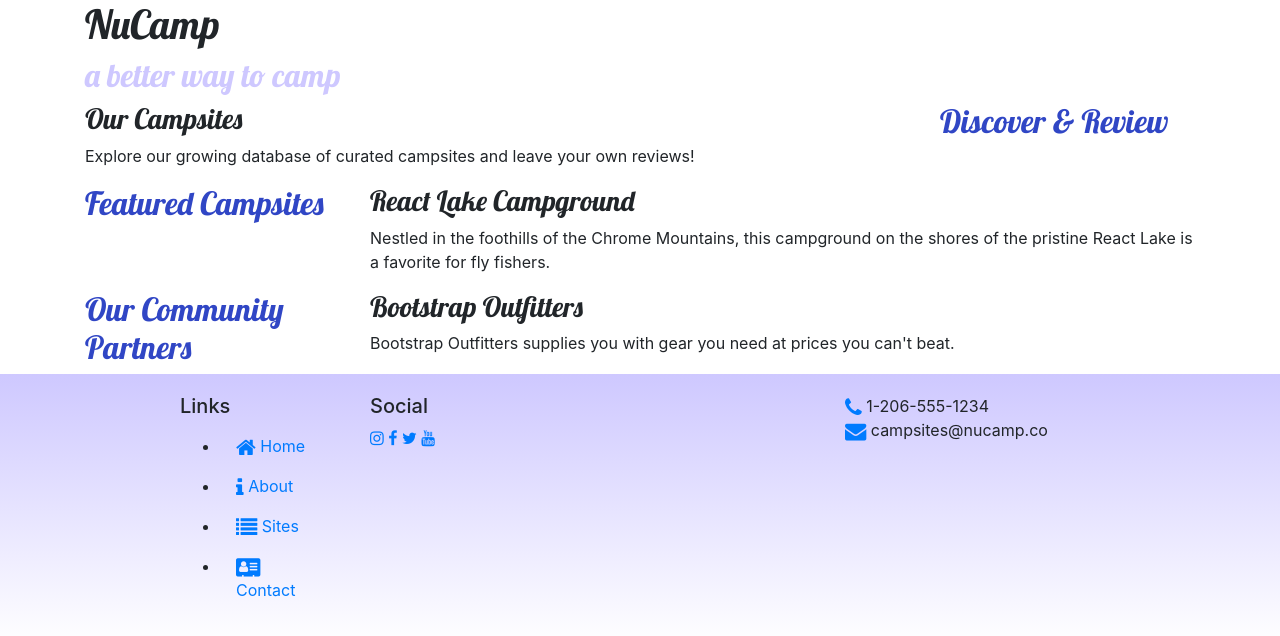
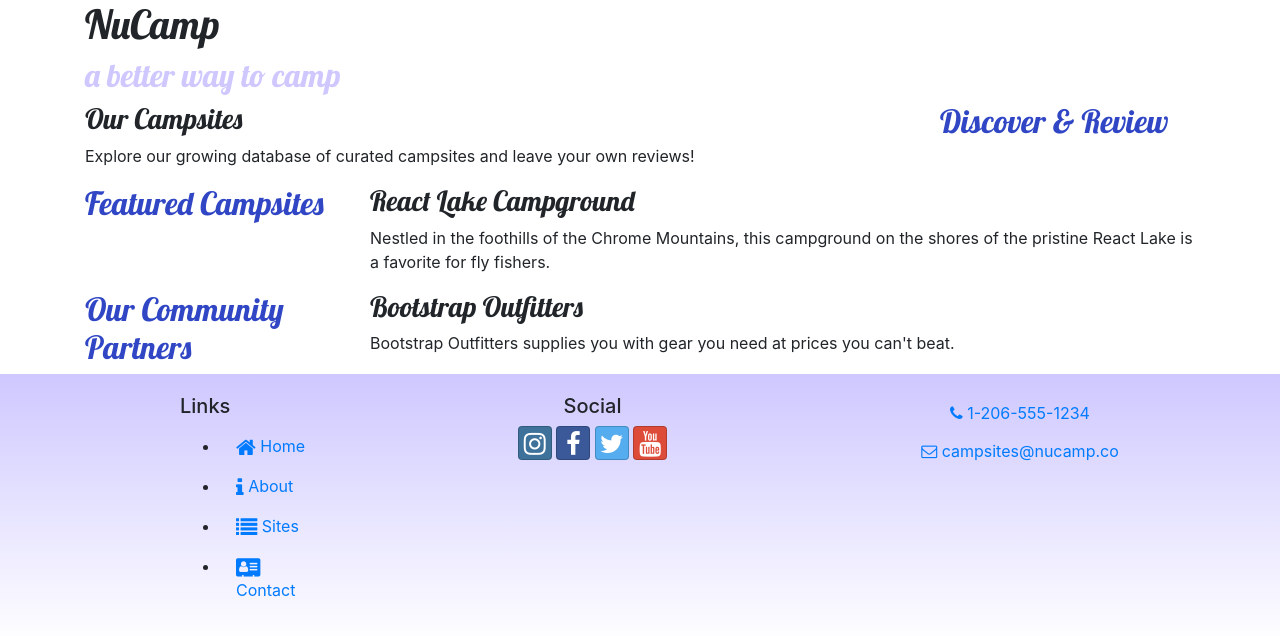
Before and after one commit to srhodes/Nucamp-Website, a website: page index.html in a window 1280 px wide. Drawn offline with nearby package versions, Linux system fonts and the light colour scheme.

Commit message:
add button to all files including contactus file

```diff
--- a/index.html
+++ b/index.html
@@ -17,7 +17,6 @@
     <link rel="stylesheet" href="node_modules/font-awesome/css/font-awesome.min.css" />
 
     <link rel="stylesheet" href="node_modules/bootsrap-social/bootstrap-social.css" />
-
 
 
     <title>NuCamp: A Better Way To Camp</title>
@@ -88,16 +87,22 @@
                                 Contact</a></li>
                     </ul>
                 </div>
-                <div class="col-6 col-sm-5">
+                <div class="col-6 col-sm-5 text-center">
                     <h5>Social</h5>
-                    <a href="http://instagram.com/"><i class="fa fa-instagram"></i></a>
-                    <a href="http://facebook.com/"><i class="fa fa-facebook"></i></a>
-                    <a href="http://twitter.com/"><i class="fa fa-twitter"></i></a>
-                    <a href="http://youtube.com/"><i class="fa fa-youtube"></i></a>
+                    <a class="btn btn-social-icon btn-instagram" href="http://instagram.com/"><i
+                            class="fa fa-instagram"></i></a>
+                    <a class="btn btn-social-icon btn-facebook" href="http://facebook.com/"><i
+                            class="fa fa-facebook"></i></a>
+                    <a class="btn btn-social-icon btn-twitter" href="http://twitter.com/"><i
+                            class="fa fa-twitter"></i></a>
+                    <a class="btn btn-social-icon btn-google" href="http://youtube.com/"><i
+                            class="fa fa-youtube"></i></a>
                 </div>
-                <div class="col-sm-4">
-                    <i class="fa fa-phone fa-lg text-primary"></i> 1-206-555-1234<br />
-                    <i class="fa fa-envelope fa-lg text-primary"></i> campsites@nucamp.co
+                <div class="col-sm-4 text-center">
+                    <a role="button" class="btn btn-link" href="tel:+12065551234"><i class="fa fa-phone"></i>
+                        1-206-555-1234</a><br />
+                    <a role="button" class="btn btn-link" href="mailto:campsites@nucamp.co"><i
+                            class="fa fa-envelope-o"></i> campsites@nucamp.co</a>
                 </div>
             </div>
         </div>
@@ -107,6 +112,8 @@
     <script src="node_modules/popper.js/dist/umd/popper.min.js"></script>
     <script src="node_modules/bootstrap/dist/js/bootstrap.min.js"></script>
 
+
+
 </body>
 
 </html>
```
Also changed, not shown: aboutus.html (+12 -6 lines), contactus.html (+16 -8 lines).
